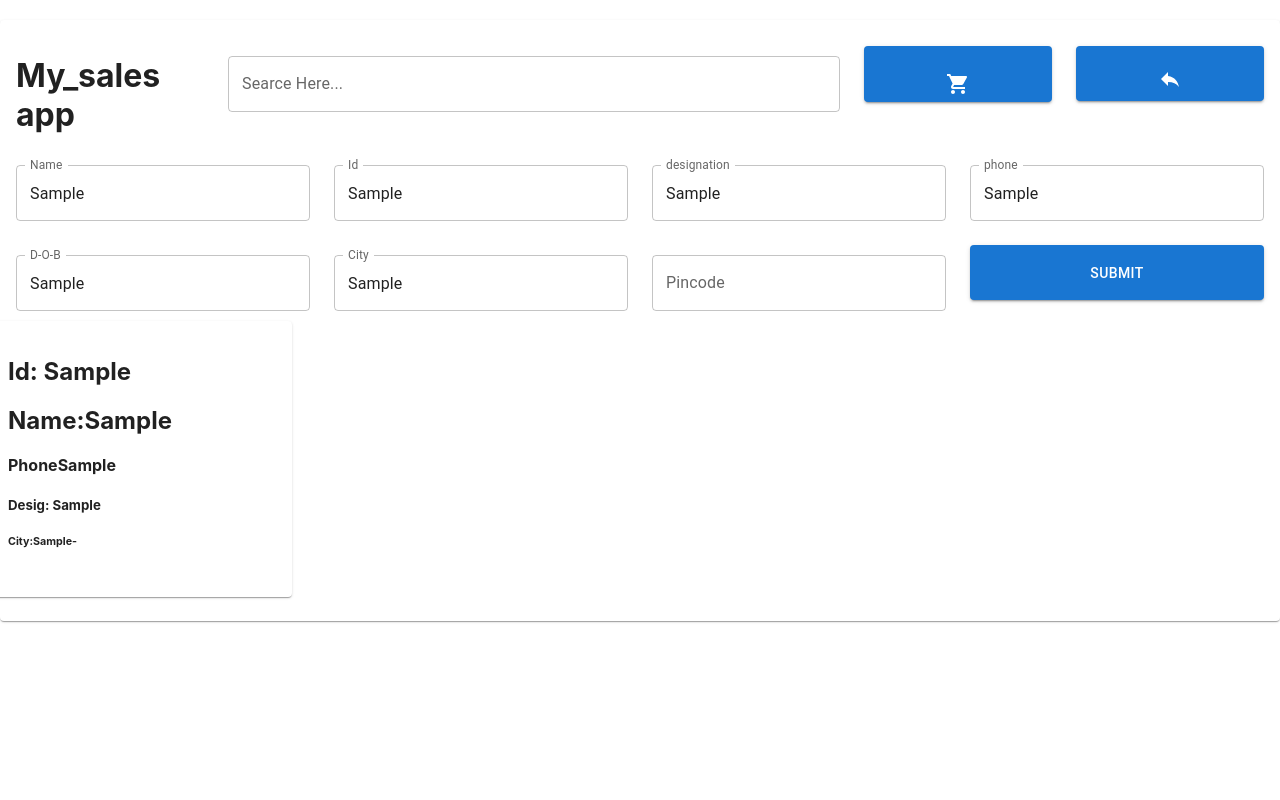
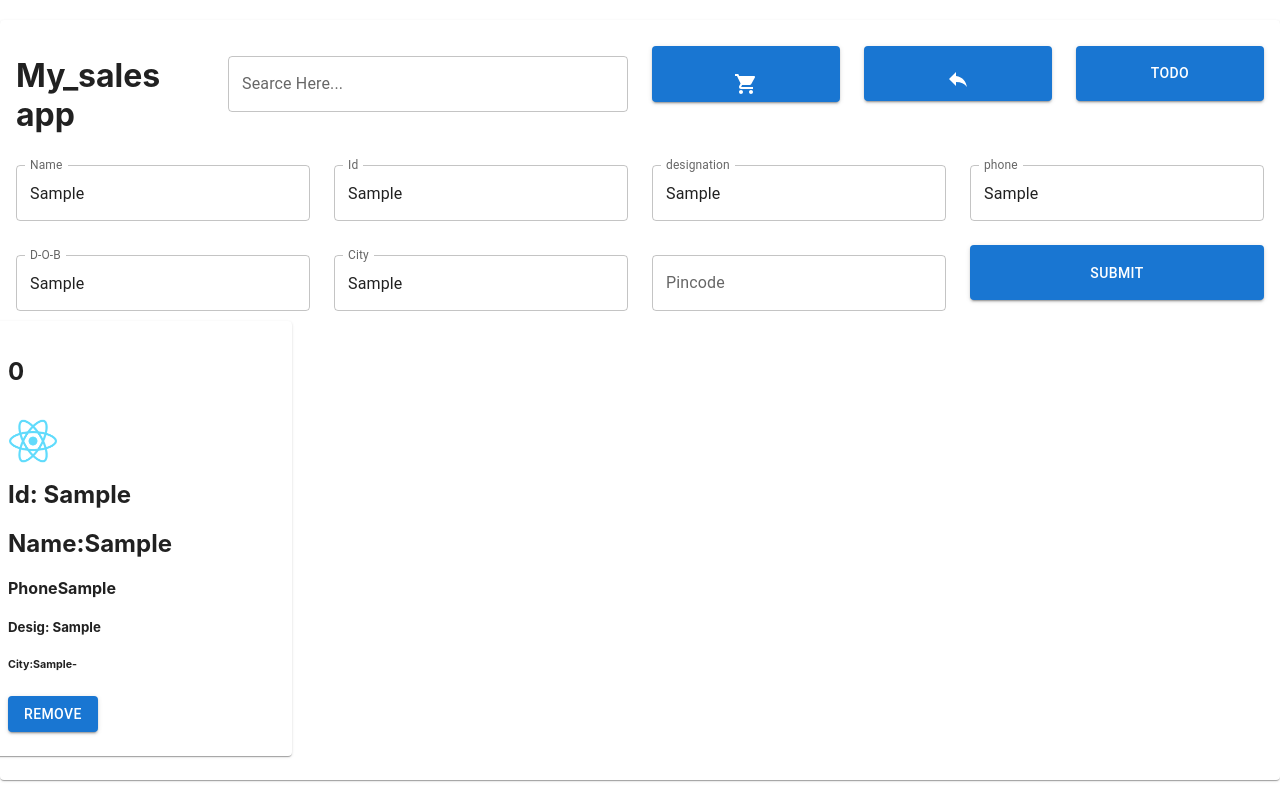
Before and after one commit to ziyaoddinshaikh95/salesappredux, a React (Create React App) app: page /todo in a window 1280 px wide. Both pictures are taken after typing "Sample", "Sample", "Sample", "Sample", "Sample", "Sample" into the empty fields and a click on the button "SUBMIT". Built offline with nearby package versions, Linux system fonts and the light colour scheme.

Commit message:
addtodo compleate

```diff
--- a/src/componets/A-Navigation/Nav.jsx
+++ b/src/componets/A-Navigation/Nav.jsx
@@ -18,7 +18,7 @@ const Nav = () => {
       <Grid item xs={2}>
         <h1>My_sales app</h1>
       </Grid>
-      <Grid item xs={6}>
+      <Grid item xs={4}>
         <TextField variant="outlined" fullWidth label="Searce Here..." />
       </Grid>
 
@@ -41,6 +41,13 @@ const Nav = () => {
           <ReplyIcon />
         </Button>
       </Grid>
+      <Grid item xs={2}>
+        <Link to="todo">
+          <Button fullWidth sx={{ height: 55 }} variant="contained">
+            Todo
+          </Button>
+        </Link>
+      </Grid>
     </Grid>
   );
 };
--- a/src/componets/B-Product/TodoItem.jsx
+++ b/src/componets/B-Product/TodoItem.jsx
@@ -1,17 +1,29 @@
-import { Card, CardContent, Grid } from "@mui/material";
-import React from "react";
-import { useSelector } from "react-redux";
+import { Button, Card, CardContent, Grid } from "@mui/material";
+import React, { useEffect } from "react";
+import { useSelector, useDispatch } from "react-redux";
 
 export const TodoItem = () => {
+  const dispatch = useDispatch();
   const recive = useSelector((state) => state.todoReducer.todo);
   console.log("=====>", recive);
+  const handleRemove = (ind) => {
+    const type = "remove";
+    const payload = ind;
+    const action = { type, payload };
+    dispatch(action);
+    // console.log("remove item", item);
+    console.log("remove ind", ind);
+  };
+  useEffect(() => {}, [recive]);
   return (
     <Grid container spacing={3}>
-      {recive.map((item) => {
+      {recive.map((item, ind) => {
         return (
           <Grid item xs={3}>
             <Card>
               <CardContent>
+                <h2>{ind + 0}</h2>
+                <img src="logo192.png" alt="" height={50} />
                 <h2>Id: {item.id}</h2>
                 <h2>Name:{item.name}</h2>
                 <h4>Phone{item.phone}</h4>
@@ -19,6 +31,9 @@ export const TodoItem = () => {
                 <h6>
                   City:{item.city}-{item.pincode}
                 </h6>
+                <Button variant="contained" onClick={() => handleRemove(ind)}>
+                  Remove
+                </Button>
               </CardContent>
             </Card>
           </Grid>
--- a/src/componets/R-Reducer/todoReducer.js
+++ b/src/componets/R-Reducer/todoReducer.js
@@ -5,6 +5,12 @@ export const todoReducer = (state = { todo: [] }, action) => {
         ...state,
         todo: [...state.todo, action.payload],
       };
+    case "remove":
+      const filtered = state.todo.filter((item, ind) => ind !== action.payload);
+      return {
+        ...state,
+        todo: filtered,
+      };
   }
   return state;
 };
```
